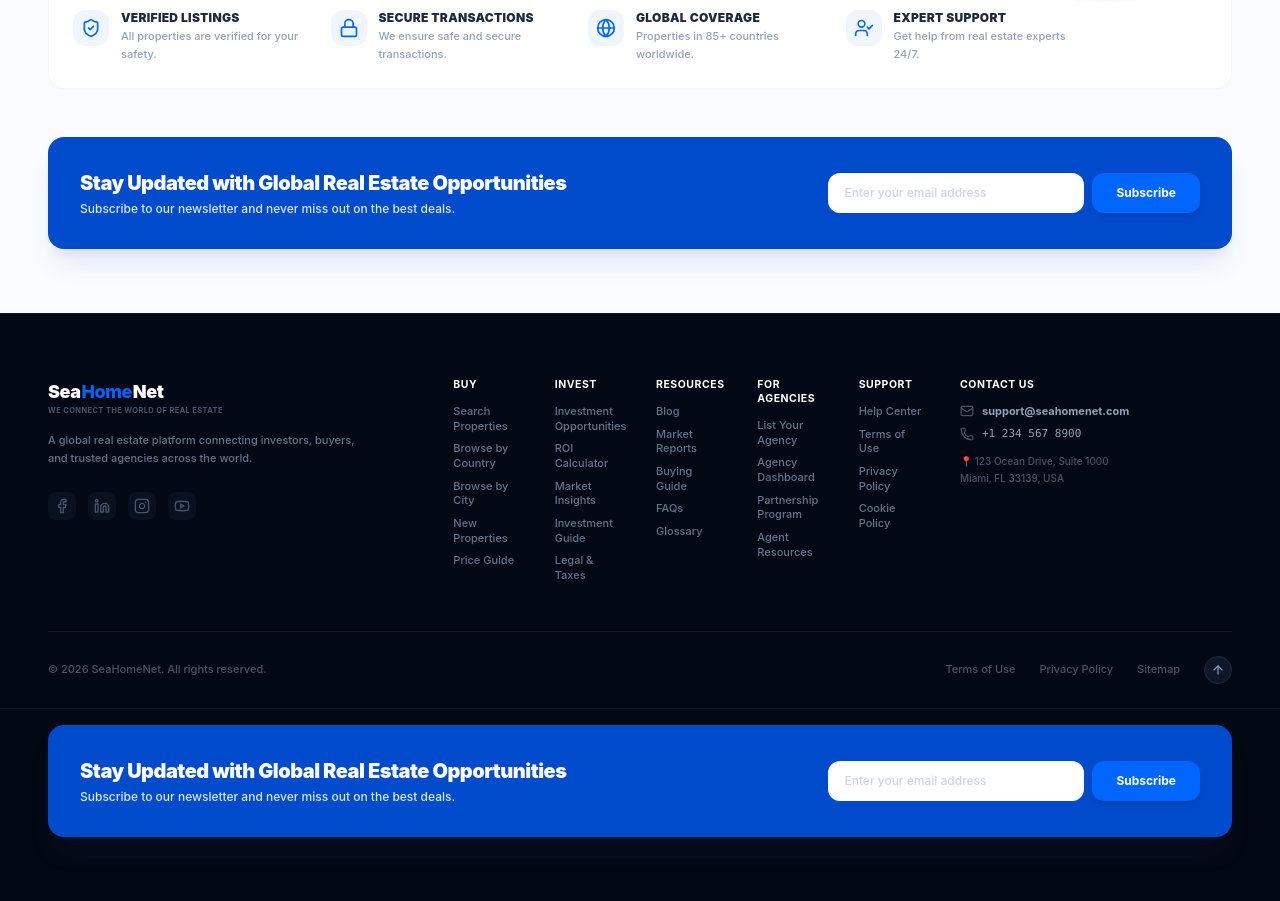
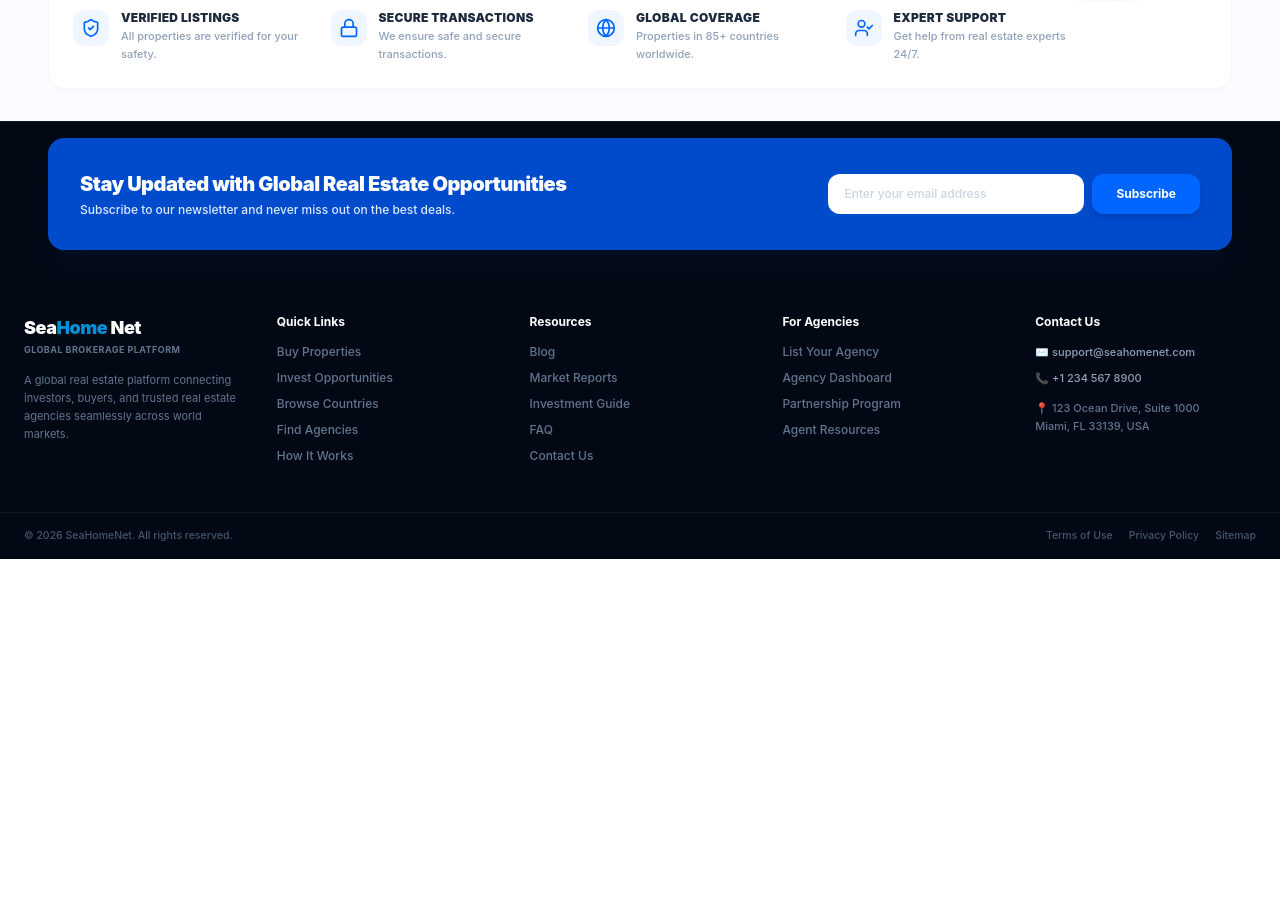
Before and after one commit to Arshvinth014/SeaHome-Net, a React (Vite) app in the folder client/: page /buy in a window 1280 px wide. Shown: the part 1727-2628 px from the top of the page. After the commit the page ends 2286 px from the top, so only its background shows below. Built offline with nearby package versions, Linux system fonts and the light colour scheme.

Commit message:
Removed SIGNUP BANNER in buyPage

```diff
--- a/client/src/pages/BuyPage.tsx
+++ b/client/src/pages/BuyPage.tsx
@@ -553,124 +553,6 @@
                     </div>
                 </div>
             </section>
-
-            {/* MARKETING NEWSLETTER SIGNUP BANNER */}
-            <section className="max-w-[1400px] mx-auto px-4 lg:px-12 py-4">
-                <div className="bg-[#004ACC] rounded-2xl p-6 lg:p-8 text-white flex flex-col md:flex-row justify-between items-center gap-6 shadow-xl shadow-blue-900/10">
-                    <div className="space-y-1 text-center md:text-left">
-                        <h3 className="text-lg lg:text-xl font-black tracking-tight">Stay Updated with Global Real Estate Opportunities</h3>
-                        <p className="text-xs text-blue-100 font-medium">Subscribe to our newsletter and never miss out on the best deals.</p>
-                    </div>
-
-                    <div className="flex w-full md:w-auto max-w-md gap-2 shrink-0 text-xs font-medium">
-                        <input type="email" placeholder="Enter your email address" className="bg-white text-slate-800 px-4 py-3 rounded-xl focus:outline-hidden flex-1 md:w-64 placeholder:text-slate-300" />
-                        <button className="bg-[#0066FF] hover:bg-blue-700 text-white font-bold px-6 py-3 rounded-xl transition-all shadow-md cursor-pointer whitespace-nowrap">Subscribe</button>
-                    </div>
-                </div>
-            </section>
-
-            {/* BRAND FOOTER UTILITY FRAME */}
-            <footer className="w-full bg-[#030914] text-slate-400 border-t border-slate-900 text-xs pt-16 pb-6 px-4 lg:px-12 mt-12">
-                <div className="max-w-[1400px] mx-auto grid grid-cols-2 md:grid-cols-4 lg:grid-cols-12 gap-8 pb-12 border-b border-slate-900">
-
-                    <div className="col-span-2 lg:col-span-4 space-y-4">
-                        <div className="flex flex-col">
-                            <div className="flex items-center text-lg font-black tracking-tight text-white">
-                                Sea<span className="text-[#0066FF] font-extrabold mx-px">Home</span>Net
-                            </div>
-                            <span className="text-[7.5px] text-slate-600 uppercase font-bold tracking-wider">We Connect The World of Real Estate</span>
-                        </div>
-                        <p className="text-[11px] text-slate-500 leading-relaxed max-w-xs font-medium">
-                            A global real estate platform connecting investors, buyers, and trusted agencies across the world.
-                        </p>
-                        <div className="flex items-center gap-3 pt-2 text-slate-600">
-                            <span className="p-1.5 bg-slate-900/50 hover:bg-slate-900 hover:text-white rounded-lg cursor-pointer transition-colors"><FacebookIcon /></span>
-                            <span className="p-1.5 bg-slate-900/50 hover:bg-slate-900 hover:text-white rounded-lg cursor-pointer transition-colors"><LinkedinIcon /></span>
-                            <span className="p-1.5 bg-slate-900/50 hover:bg-slate-900 hover:text-white rounded-lg cursor-pointer transition-colors"><InstagramIcon /></span>
-                            <span className="p-1.5 bg-slate-900/50 hover:bg-slate-900 hover:text-white rounded-lg cursor-pointer transition-colors"><YoutubeIcon /></span>
-                        </div>
-                    </div>
-
-                    <div className="col-span-1 lg:col-span-1.5 space-y-3">
-                        <h4 className="text-white font-bold text-[10.5px] uppercase tracking-wider">Buy</h4>
-                        <ul className="space-y-2 text-[11px] text-slate-500 font-medium">
-                            <li className="hover:text-white cursor-pointer transition-colors">Search Properties</li>
-                            <li className="hover:text-white cursor-pointer transition-colors">Browse by Country</li>
-                            <li className="hover:text-white cursor-pointer transition-colors">Browse by City</li>
-                            <li className="hover:text-white cursor-pointer transition-colors">New Properties</li>
-                            <li className="hover:text-white cursor-pointer transition-colors">Price Guide</li>
-                        </ul>
-                    </div>
-
-                    <div className="col-span-1 lg:col-span-1.5 space-y-3">
-                        <h4 className="text-white font-bold text-[10.5px] uppercase tracking-wider">Invest</h4>
-                        <ul className="space-y-2 text-[11px] text-slate-500 font-medium">
-                            <li className="hover:text-white cursor-pointer transition-colors">Investment Opportunities</li>
-                            <li className="hover:text-white cursor-pointer transition-colors">ROI Calculator</li>
-                            <li className="hover:text-white cursor-pointer transition-colors">Market Insights</li>
-                            <li className="hover:text-white cursor-pointer transition-colors">Investment Guide</li>
-                            <li className="hover:text-white cursor-pointer transition-colors">Legal & Taxes</li>
-                        </ul>
-                    </div>
-
-                    <div className="col-span-1 lg:col-span-1.5 space-y-3">
-                        <h4 className="text-white font-bold text-[10.5px] uppercase tracking-wider">Resources</h4>
-                        <ul className="space-y-2 text-[11px] text-slate-500 font-medium">
-                            <li className="hover:text-white cursor-pointer transition-colors">Blog</li>
-                            <li className="hover:text-white cursor-pointer transition-colors">Market Reports</li>
-                            <li className="hover:text-white cursor-pointer transition-colors">Buying Guide</li>
-                            <li className="hover:text-white cursor-pointer transition-colors">FAQs</li>
-                            <li className="hover:text-white cursor-pointer transition-colors">Glossary</li>
-                        </ul>
-                    </div>
-
-                    <div className="col-span-1 lg:col-span-1.5 space-y-3">
-                        <h4 className="text-white font-bold text-[10.5px] uppercase tracking-wider">For Agencies</h4>
-                        <ul className="space-y-2 text-[11px] text-slate-500 font-medium">
-                            <li className="hover:text-white cursor-pointer transition-colors">List Your Agency</li>
-                            <li className="hover:text-white cursor-pointer transition-colors">Agency Dashboard</li>
-                            <li className="hover:text-white cursor-pointer transition-colors">Partnership Program</li>
-                            <li className="hover:text-white cursor-pointer transition-colors">Agent Resources</li>
-                        </ul>
-                    </div>
-
-                    <div className="col-span-1 lg:col-span-1.5 space-y-3">
-                        <h4 className="text-white font-bold text-[10.5px] uppercase tracking-wider">Support</h4>
-                        <ul className="space-y-2 text-[11px] text-slate-500 font-medium">
-                            <li className="hover:text-white cursor-pointer transition-colors">Help Center</li>
-                            <li className="hover:text-white cursor-pointer transition-colors">Terms of Use</li>
-                            <li className="hover:text-white cursor-pointer transition-colors">Privacy Policy</li>
-                            <li className="hover:text-white cursor-pointer transition-colors">Cookie Policy</li>
-                        </ul>
-                    </div>
-
-                    <div className="col-span-2 lg:col-span-2 space-y-3">
-                        <h4 className="text-white font-bold text-[10.5px] uppercase tracking-wider">Contact Us</h4>
-                        <ul className="space-y-2 text-[11px] text-slate-500 font-medium">
-                            <li className="flex items-center gap-2 text-slate-400 font-bold"><Mail className="w-3.5 h-3.5 text-slate-600" /> support@seahomenet.com</li>
-                            <li className="flex items-center gap-2 font-mono text-slate-400"><Phone className="w-3.5 h-3.5 text-slate-600" /> +1 234 567 8900</li>
-                            <li className="text-[10px] leading-relaxed text-slate-600 font-medium pt-1">
-                                📍 123 Ocean Drive, Suite 1000<br />Miami, FL 33139, USA
-                            </li>
-                        </ul>
-                    </div>
-
-                </div>
-
-                <div className="max-w-[1400px] mx-auto pt-6 flex flex-col sm:flex-row justify-between items-center text-[11px] text-slate-600 font-medium gap-4">
-                    <p>© 2026 SeaHomeNet. All rights reserved.</p>
-                    <div className="flex items-center gap-6">
-                        <span className="hover:underline hover:text-slate-400 cursor-pointer transition-colors">Terms of Use</span>
-                        <span className="hover:underline hover:text-slate-400 cursor-pointer transition-colors">Privacy Policy</span>
-                        <span className="hover:underline hover:text-slate-400 cursor-pointer transition-colors">Sitemap</span>
-
-                        <button className="w-7 h-7 rounded-full bg-slate-900 border border-slate-800 text-slate-400 flex items-center justify-center hover:text-white transition-colors cursor-pointer shadow-xs">
-                            <ArrowUp className="w-3.5 h-3.5" />
-                        </button>
-                    </div>
-                </div>
-            </footer>
-
         </div>
     );
 }
```
